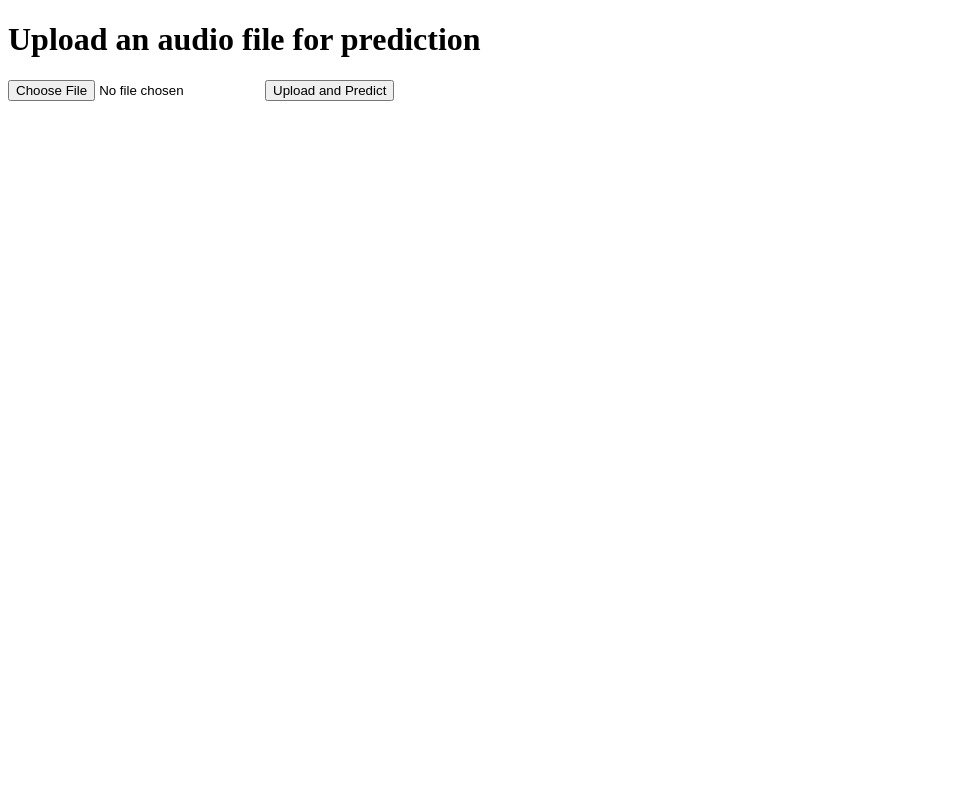
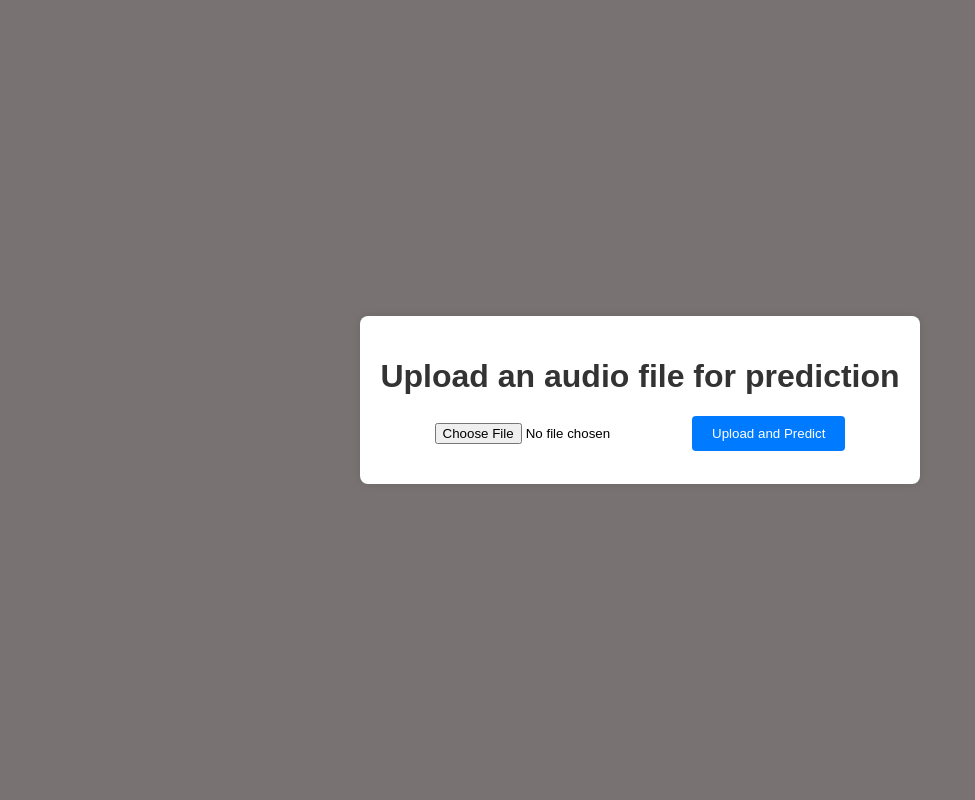
Before and after one commit to nileshhhhhh/TinamouAudioClassifier, a Flask app: page / in a window 1280 px wide. Shown: the whole page, without its empty margins (0-975 px from the left). Run offline with Flask 3, Linux system fonts and the light colour scheme.

Commit message:
add templates and static

```diff
--- /dev/null
+++ b/static/style.css
@@ -0,0 +1,56 @@
+/* style.css */
+
+body {
+    font-family: Arial, sans-serif;
+    background-color: #787272;
+    margin: 0;
+    padding: 0;
+    display: flex;
+    justify-content: center;
+    align-items: center;
+    height: 100vh;
+}
+
+.container {
+    background-color: #fff;
+    padding: 20px;
+    border-radius: 8px;
+    box-shadow: 0 0 10px rgba(0, 0, 0, 0.1);
+    text-align: center;
+}
+
+h1 {
+    color: #333;
+}
+
+form {
+    margin-top: 20px;
+}
+
+input[type="file"] {
+    margin-bottom: 20px;
+}
+
+input[type="submit"] {
+    background-color: #007bff;
+    color: white;
+    border: none;
+    padding: 10px 20px;
+    cursor: pointer;
+    border-radius: 4px;
+}
+
+input[type="submit"]:hover {
+    background-color: #0056b3;
+}
+
+a {
+    display: block;
+    margin-top: 20px;
+    color: #007bff;
+    text-decoration: none;
+}
+
+a:hover {
+    text-decoration: underline;
+}
--- a/templates/index.html
+++ b/templates/index.html
@@ -3,12 +3,15 @@
   <head>
     <meta charset="utf-8">
     <title>Audio Classifier</title>
+    <link rel="stylesheet" href="{{ url_for('static', filename='style.css') }}">
   </head>
   <body>
-    <h1>Upload an audio file for prediction</h1>
-    <form action="{{ url_for('predict') }}" method="post" enctype="multipart/form-data">
-      <input type="file" name="file">
-      <input type="submit" value="Upload and Predict">
-    </form>
+    <div class="container">
+      <h1>Upload an audio file for prediction</h1>
+      <form action="{{ url_for('predict') }}" method="post" enctype="multipart/form-data">
+        <input type="file" name="file">
+        <input type="submit" value="Upload and Predict">
+      </form>
+    </div>
   </body>
 </html>
```
Also changed, not shown: templates/result.html (+6 -3 lines), README.md.
